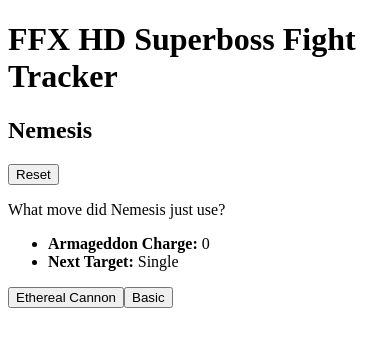
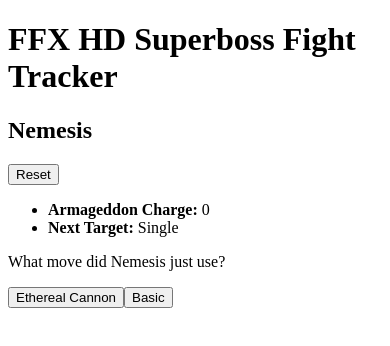
Before and after one commit to drewbolles/ffx-fight-tracker, a Next.js app: page / in a window 390 px wide. Shown: the top 346 px of the page. Built offline with nearby package versions, Linux system fonts and the light colour scheme.

Commit message:
tweak responsive styles

```diff
--- a/src/pages/index.tsx
+++ b/src/pages/index.tsx
@@ -143,11 +143,8 @@
           }}
           className="flex flex-col"
         >
-          <div className="flex mb-4">
-            <div className="flex-grow">
-              <p className="text-lg">What move did Nemesis just use?</p>
-            </div>
-            <div>
+          <div className="flex flex-col sm:flex-row mb-4">
+            <div className="mb-3 sm:mb-0 sm:order-1">
               <ul className="flex items-center space-x-2">
                 <li>
                   <strong>Armageddon Charge:</strong> {state.charge}
@@ -156,6 +153,9 @@
                   <strong>Next Target:</strong> {config.aoe ? 'AOE' : 'Single'}
                 </li>
               </ul>
+            </div>
+            <div className="flex-grow">
+              <p className="text-lg">What move did Nemesis just use?</p>
             </div>
           </div>
           <div className="flex flex-col space-y-3">
```
